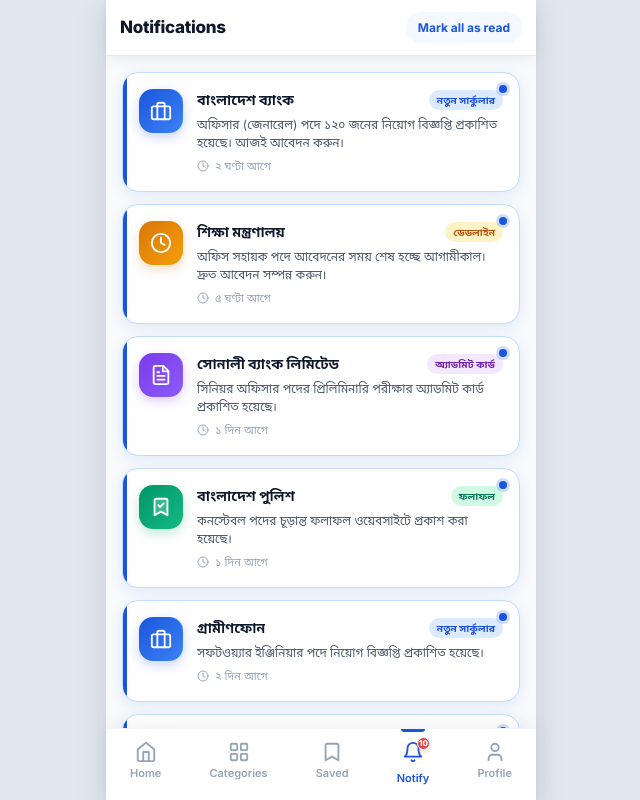
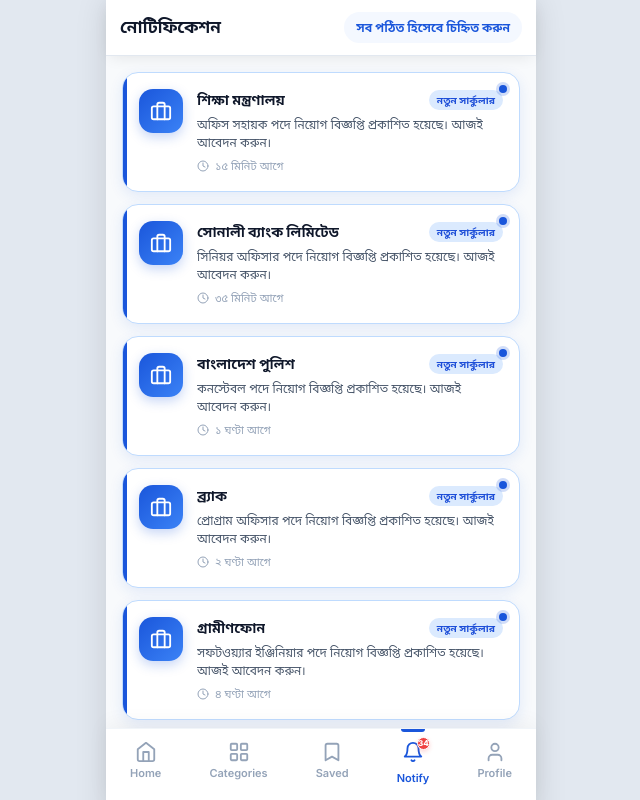
Before and after one commit to rudrodeb029/Job-Circular, a React (Vite) app: page /notifications in a window 1280 px wide. Shown: the top 800 px of the page, without its empty margins (319-959 px from the left). Built offline with nearby package versions, Linux system fonts and the light colour scheme; no server answers.

Commit message:
Automatically generate unread notifications for all published job circular posts

```diff
--- a/src/components/NotificationItem.jsx
+++ b/src/components/NotificationItem.jsx
@@ -9,6 +9,7 @@
     shadow: 'rgba(26, 86, 219, 0.25)',
     icon: Briefcase,
     label: 'নতুন সার্কুলার',
+    labelEn: 'New Circular',
     chipBg: '#dbeafe',
     chipColor: '#1d4ed8'
   },
@@ -17,6 +18,7 @@
     shadow: 'rgba(217, 119, 6, 0.25)',
     icon: Clock,
     label: 'ডেডলাইন',
+    labelEn: 'Deadline',
     chipBg: '#fef3c7',
     chipColor: '#b45309'
   },
@@ -25,6 +27,7 @@
     shadow: 'rgba(124, 58, 237, 0.25)',
     icon: FileText,
     label: 'অ্যাডমিট কার্ড',
+    labelEn: 'Admit Card',
     chipBg: '#f3e8ff',
     chipColor: '#6b21a8'
   },
@@ -33,6 +36,7 @@
     shadow: 'rgba(5, 150, 105, 0.25)',
     icon: BookmarkCheck,
     label: 'ফলাফল',
+    labelEn: 'Result',
     chipBg: '#d1fae5',
     chipColor: '#047857'
   }
@@ -41,21 +45,28 @@
 export default function NotificationItem({ notification }) {
   const navigate = useNavigate();
   const { state, dispatch } = useAppContext();
+  const isEn = state.language === 'en';
   const isRead = state.readNotifications.includes(notification.id);
 
   const handleClick = () => {
     dispatch({ type: 'MARK_NOTIFICATION_READ', payload: notification.id });
-    if (notification.jobId) {
+    if (notification.type === 'admit_card' && notification.jobId) {
+      navigate(`/exam-details/${notification.jobId}`);
+    } else if (notification.type === 'result' && notification.jobId) {
+      navigate(`/result-details/${notification.jobId}`);
+    } else if (notification.jobId) {
       navigate(`/job/${notification.jobId}`);
-    } else if (notification.type === 'admit_card' || notification.type === 'result') {
-      navigate('/admit-card');
     } else {
-      navigate('/job/job-1');
+      navigate('/all-circulars');
     }
   };
 
   const config = notifTypeConfig[notification.type] || notifTypeConfig.new_job;
   const IconComponent = config.icon;
+
+  const orgName = isEn ? (notification.organizationEn || notification.organization) : notification.organization;
+  const notifMessage = isEn ? (notification.messageEn || notification.message) : notification.message;
+  const notifTime = isEn ? (notification.timeEn || notification.time) : notification.time;
 
   return (
     <div
@@ -115,7 +126,7 @@
             textOverflow: 'ellipsis',
             whiteSpace: 'nowrap'
           }}>
-            {notification.organization}
+            {orgName}
           </h4>
 
           {/* Category Chip Badge */}
@@ -129,7 +140,7 @@
             whiteSpace: 'nowrap',
             flexShrink: 0
           }}>
-            {config.label}
+            {isEn ? config.labelEn : config.label}
           </span>
         </div>
 
@@ -143,12 +154,12 @@
           WebkitBoxOrient: 'vertical',
           overflow: 'hidden'
         }}>
-          {notification.message}
+          {notifMessage}
         </p>
 
         <div style={{ display: 'flex', alignItems: 'center', gap: '6px', fontSize: '11px', color: 'var(--text-muted)' }}>
           <Clock size={12} />
-          <span>{notification.time}</span>
+          <span>{notifTime}</span>
         </div>
       </div>
 
--- a/src/data/notifications.js
+++ b/src/data/notifications.js
@@ -1,105 +1,61 @@
-export const notifications = [
-  {
-    id: 'notif-1',
+import { jobs as defaultJobs } from './jobs';
+
+export const getNotifications = () => {
+  const localJobs = (() => {
+    try {
+      const saved = localStorage.getItem('admin_jobs');
+      return saved ? JSON.parse(saved) : defaultJobs;
+    } catch (e) {
+      return defaultJobs;
+    }
+  })();
+
+  const jobNotifs = localJobs.map(job => ({
+    id: `notif_job_${job.id}`,
     title: 'নতুন চাকরির খবর',
-    organization: 'বাংলাদেশ ব্যাংক',
-    message: 'অফিসার (জেনারেল) পদে ১২০ জনের নিয়োগ বিজ্ঞপ্তি প্রকাশিত হয়েছে। আজই আবেদন করুন।',
-    time: '২ ঘণ্টা আগে',
-    isRead: false,
+    titleEn: 'New Job Circular',
+    organization: job.organization,
+    organizationEn: job.organizationEn,
+    message: `${job.title} পদে নিয়োগ বিজ্ঞপ্তি প্রকাশিত হয়েছে। আজই আবেদন করুন।`,
+    messageEn: `New job circular published for ${job.titleEn || job.title}. Apply today!`,
+    time: job.postedDate || '১৫ মিনিট আগে',
+    timeEn: job.postedDateEn || '15 mins ago',
     type: 'new_job',
-    jobId: 'job-11'
-  },
-  {
-    id: 'notif-2',
-    title: 'আবেদনের শেষ তারিখ',
-    organization: 'শিক্ষা মন্ত্রণালয়',
-    message: 'অফিস সহায়ক পদে আবেদনের সময় শেষ হচ্ছে আগামীকাল। দ্রুত আবেদন সম্পন্ন করুন।',
-    time: '৫ ঘণ্টা আগে',
-    isRead: false,
-    type: 'deadline',
-    jobId: 'job-1'
-  },
-  {
-    id: 'notif-3',
+    jobId: job.id
+  }));
+
+  const examNotifs = localJobs.filter(job => job.examDate).map(job => ({
+    id: `notif_exam_${job.id}`,
     title: 'অ্যাডমিট কার্ড',
-    organization: 'সোনালী ব্যাংক লিমিটেড',
-    message: 'সিনিয়র অফিসার পদের প্রিলিমিনারি পরীক্ষার অ্যাডমিট কার্ড প্রকাশিত হয়েছে।',
-    time: '১ দিন আগে',
-    isRead: true,
+    titleEn: 'Exam Date Notice',
+    organization: job.organization,
+    organizationEn: job.organizationEn,
+    message: `${job.title} পদের পরীক্ষার তারিখ প্রকাশিত হয়েছে।`,
+    messageEn: `Exam date notice published for ${job.titleEn || job.title}.`,
+    time: job.postedDate || '১ দিন আগে',
+    timeEn: job.postedDateEn || '1 day ago',
     type: 'admit_card',
-    jobId: 'job-2'
-  },
-  {
-    id: 'notif-4',
+    jobId: job.id
+  }));
+
+  const resultNotifs = localJobs.filter(job => job.examResult).map(job => ({
+    id: `notif_result_${job.id}`,
     title: 'ফলাফল প্রকাশিত',
-    organization: 'বাংলাদেশ পুলিশ',
-    message: 'কনস্টেবল পদের চূড়ান্ত ফলাফল ওয়েবসাইটে প্রকাশ করা হয়েছে।',
-    time: '১ দিন আগে',
-    isRead: true,
+    titleEn: 'Result Published',
+    organization: job.organization,
+    organizationEn: job.organizationEn,
+    message: `${job.title} পদের পরীক্ষার ফলাফল প্রকাশিত হয়েছে।`,
+    messageEn: `Exam result published for ${job.titleEn || job.title}.`,
+    time: job.postedDate || '১ দিন আগে',
+    timeEn: job.postedDateEn || '1 day ago',
     type: 'result',
-    jobId: 'job-3'
-  },
-  {
-    id: 'notif-5',
-    title: 'নতুন চাকরির খবর',
-    organization: 'গ্রামীণফোন',
-    message: 'সফটওয়্যার ইঞ্জিনিয়ার পদে নিয়োগ বিজ্ঞপ্তি প্রকাশিত হয়েছে।',
-    time: '২ দিন আগে',
-    isRead: true,
-    type: 'new_job',
-    jobId: 'job-4'
-  },
-  {
-    id: 'notif-6',
-    title: 'আবেদনের শেষ তারিখ',
-    organization: 'ব্র্যাক',
-    message: 'প্রোগ্রাম অফিসার পদে আবেদনের শেষ দিন আগামী ২৫ মে।',
-    time: '২ দিন আগে',
-    isRead: true,
-    type: 'deadline',
-    jobId: 'job-5'
-  },
-  {
-    id: 'notif-7',
-    title: 'অ্যাডমিট কার্ড',
-    organization: 'ইসলামী ব্যাংক',
-    message: 'ক্যাশ অফিসার পদের লিখিত পরীক্ষার অ্যাডমিট কার্ড ডাউনলোড শুরু হয়েছে।',
-    time: '৩ দিন আগে',
-    isRead: true,
-    type: 'admit_card',
-    jobId: 'job-7'
-  },
-  {
-    id: 'notif-8',
-    title: 'ফলাফল প্রকাশিত',
-    organization: 'স্বাস্থ্য অধিদপ্তর',
-    message: 'সিনিয়র স্টাফ নার্স পদের মৌখিক পরীক্ষার ফলাফল প্রকাশিত হয়েছে।',
-    time: '৪ দিন আগে',
-    isRead: true,
-    type: 'result',
-    jobId: 'job-10'
-  },
-  {
-    id: 'notif-9',
-    title: 'নতুন চাকরির খবর',
-    organization: 'বাংলাদেশ সেনাবাহিনী',
-    message: 'সাধারণ ট্রেডে সৈনিক পদে বিশাল নিয়োগ বিজ্ঞপ্তি প্রকাশিত হয়েছে।',
-    time: '৫ দিন আগে',
-    isRead: true,
-    type: 'new_job',
-    jobId: 'job-6'
-  },
-  {
-    id: 'notif-10',
-    title: 'আবেদনের শেষ তারিখ',
-    organization: 'বাংলাদেশ রেলওয়ে',
-    message: 'স্টেশন মাস্টার পদে আবেদনের সময়সীমা বৃদ্ধি করা হয়েছে।',
-    time: '১ সপ্তাহ আগে',
-    isRead: true,
-    type: 'deadline',
-    jobId: 'job-8'
-  }
-];
+    jobId: job.id
+  }));
+
+  return [...jobNotifs, ...examNotifs, ...resultNotifs];
+};
+
+export const notifications = getNotifications();
 
 export const admitCardsAndResults = [
   {
--- a/src/pages/Notifications.jsx
+++ b/src/pages/Notifications.jsx
@@ -1,24 +1,27 @@
-import React from 'react';
+import React, { useMemo } from 'react';
 import { useAppContext } from '../context/AppContext';
 import { Bell } from '../components/Icons';
 import NotificationItem from '../components/NotificationItem';
 import EmptyState from '../components/EmptyState';
 import BottomNav from '../components/BottomNav';
-import { notifications } from '../data/notifications';
+import { getNotifications } from '../data/notifications';
 
 export default function Notifications() {
   const { state, dispatch } = useAppContext();
+  const isEn = state.language === 'en';
+
+  const notificationsList = useMemo(() => getNotifications(), []);
 
   const handleMarkAllRead = () => {
-    const allIds = notifications.map(n => n.id);
+    const allIds = notificationsList.map(n => n.id);
     dispatch({ type: 'MARK_ALL_NOTIFICATIONS_READ', payload: allIds });
   };
 
   return (
     <div className="page">
       <div className="page-header flex-between">
-        <h1>Notifications</h1>
-        {notifications.length > 0 && (
+        <h1>{isEn ? 'Notifications' : 'নোটিফিকেশন'}</h1>
+        {notificationsList.length > 0 && (
           <button
             onClick={handleMarkAllRead}
             style={{
@@ -28,26 +31,27 @@
               background: 'var(--primary-bg)',
               border: 'none',
               padding: '6px 12px',
-              borderRadius: '20px'
+              borderRadius: '20px',
+              cursor: 'pointer'
             }}
           >
-            Mark all as read
+            {isEn ? 'Mark all as read' : 'সব পঠিত হিসেবে চিহ্নিত করুন'}
           </button>
         )}
       </div>
 
       <div className="page-content" style={{ padding: '16px 16px 80px 16px' }}>
-        {notifications.length > 0 ? (
+        {notificationsList.length > 0 ? (
           <div>
-            {notifications.map(item => (
+            {notificationsList.map(item => (
               <NotificationItem key={item.id} notification={item} />
             ))}
           </div>
         ) : (
           <EmptyState
             icon={Bell}
-            title="No Notifications"
-            description="You don't have any notifications right now."
+            title={isEn ? "No Notifications" : "কোনো নোটিফিকেশন নেই"}
+            description={isEn ? "You don't have any notifications right now." : "আপনার কাছে এই মুহূর্তে কোনো নোটিফিকেশন নেই।"}
           />
         )}
       </div>
```
